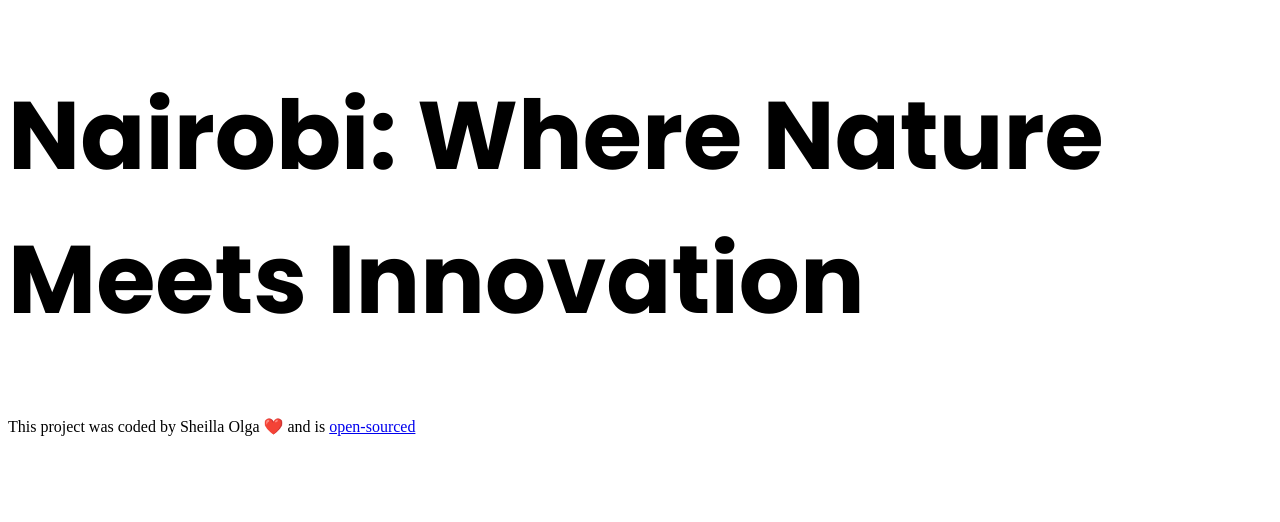
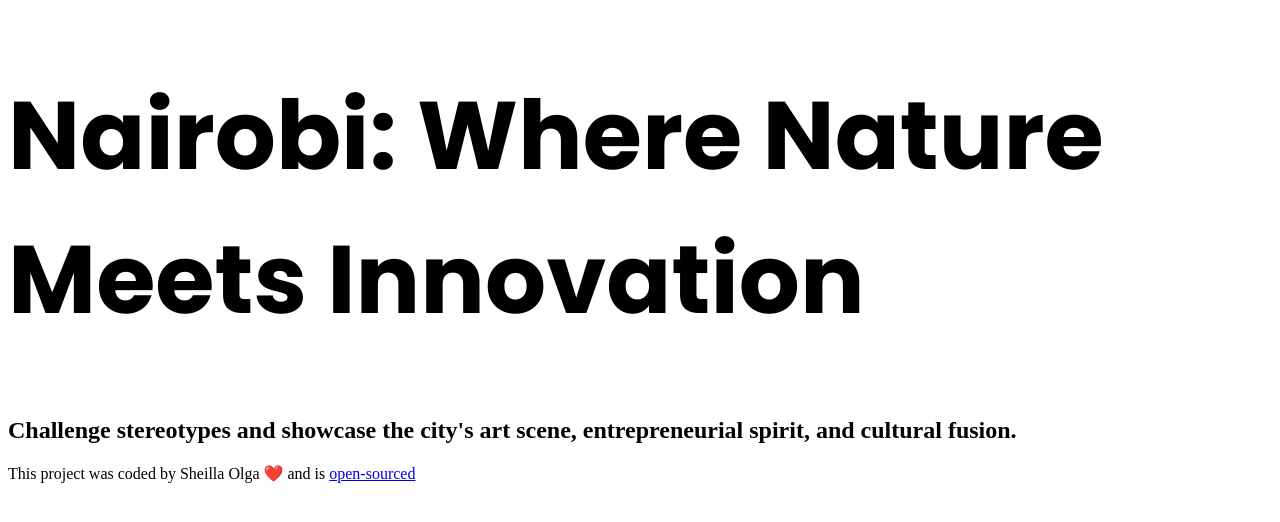
Before and after one commit to SheillaO/Social-Economic-Travel-Project, a plain HTML site: page index.html in a window 1280 px wide. Drawn offline with Linux system fonts and the light colour scheme.

Commit message:
Added the subtitle to the homepage

```diff
--- a/index.html
+++ b/index.html
@@ -12,6 +12,7 @@
 </head>
 <body>
     <h1>Nairobi: Where Nature Meets Innovation</h1>
+    <h2>Challenge stereotypes and showcase the city's art scene, entrepreneurial spirit, and cultural fusion.</h2>
 
     <footer>
         This project was coded by Sheilla Olga ❤️ and is <a href="https://github.com/SheillaO/Social-Economic-Travel-Project" target="_blank"> open-sourced</a>
```
